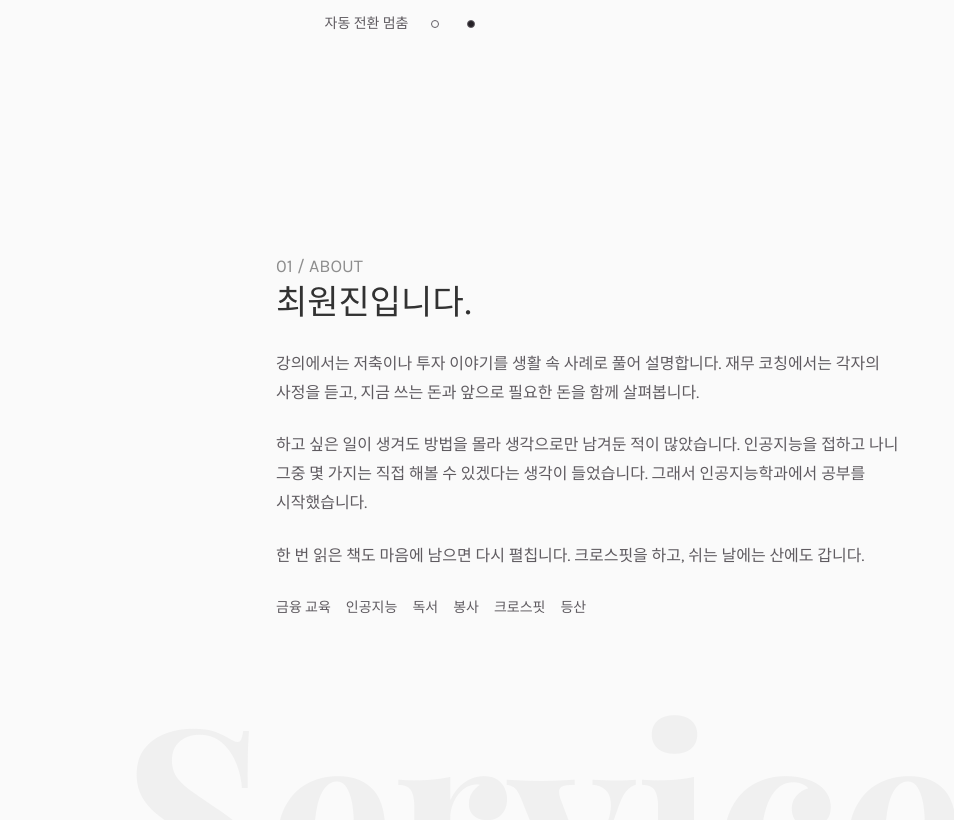
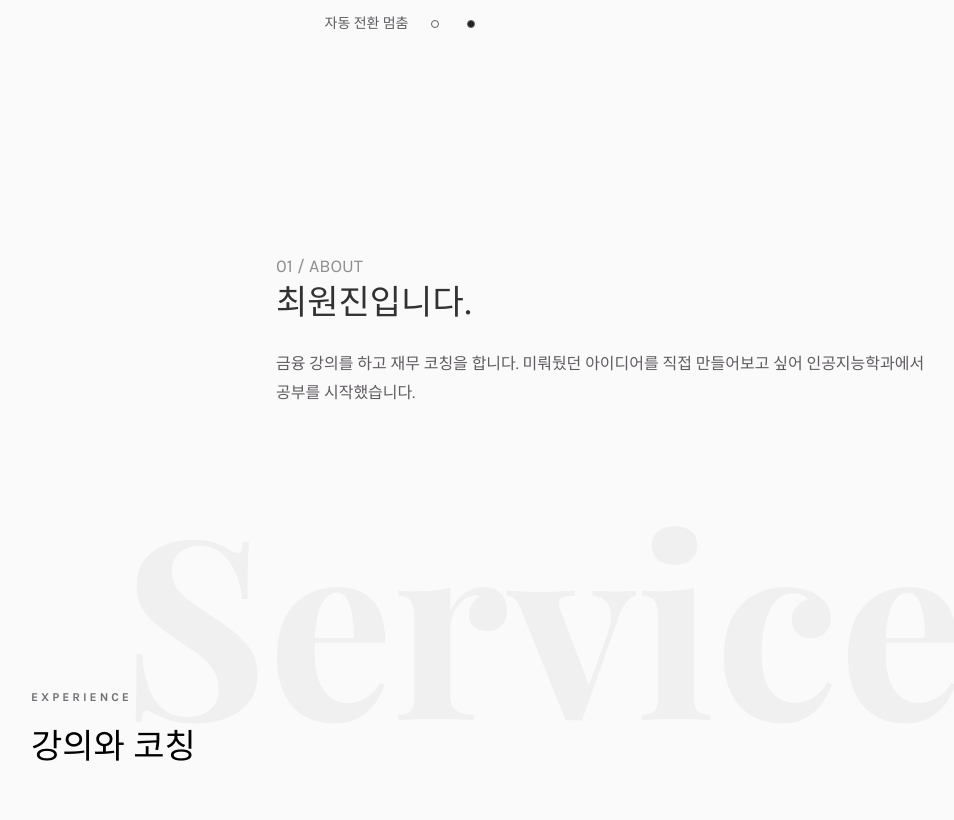
Before and after one commit to with-baragi/portfolio, a plain HTML site: page index.html in a window 1280 px wide. Shown: the part 720-1540 px from the top of the page, without its empty margins (39-993 px from the left). Drawn offline with nearby package versions, Linux system fonts and the light colour scheme.

Commit message:
자기소개를 두 문장으로 정리
하는 일과 인공지능학과에서 공부를 시작한 이유를 중심으로 소개를 줄였습니다. Codex의 도움으로 수정했습니다.

```diff
--- a/assets/css/noah-portfolio.css
+++ b/assets/css/noah-portfolio.css
@@ -80,8 +80,6 @@ header .colorlib-navbar-brand .colorlib-logo:focus-visible { outline: 2px solid
 
 .portfolio-story { padding-block: 3em; max-width: 680px; }
 .portfolio-story h2 { font-size: 34px; }
-.portfolio-story .interests { display: flex; flex-wrap: wrap; gap: 8px 15px; }
-.portfolio-story .interests span { margin: 0; color: #5f5b60; font-size: 14px; }
 .noah-section { position: relative; padding: 10em 0; }
 .noah-section .intro-heading span { color: #737076; }
 .portfolio-services .services-flex .one-third { width: 100%; padding-left: 0; }
--- a/index.html
+++ b/index.html
@@ -13,7 +13,7 @@
     <link rel="stylesheet" href="assets/vendor/noah/owl.carousel.min.css">
     <link rel="stylesheet" href="assets/vendor/noah/owl.theme.default.min.css">
     <link rel="stylesheet" href="assets/vendor/noah/style.css">
-    <link rel="stylesheet" href="assets/css/noah-portfolio.css?v=20261109-work-photos">
+    <link rel="stylesheet" href="assets/css/noah-portfolio.css?v=20261109-short-intro">
     <script src="assets/vendor/noah/modernizr-2.6.2.min.js"></script>
   </head>
   <body>
@@ -102,7 +102,7 @@
                     <div class="rotate" aria-hidden="true">
                       <h2 class="heading">About</h2>
                     </div>
-                    <p class="hero-intro">금융 강의와 재무 코칭을 합니다.<br>요즘은 인공지능을 공부하고 있습니다.</p>
+                    <p class="hero-intro">금융 강사 · 재무설계사</p>
                     <p>
                       <a href="#story" class="btn btn-primary btn-outline">자기소개 보기</a>
                     </p>
@@ -118,17 +118,7 @@
             <h2 id="story-title">최원진입니다.</h2>
           </div>
           <div class="story-copy">
-            <p>강의에서는 저축이나 투자 이야기를 생활 속 사례로 풀어 설명합니다. 재무 코칭에서는 각자의 사정을 듣고, 지금 쓰는 돈과 앞으로 필요한 돈을 함께 살펴봅니다.</p>
-            <p>하고 싶은 일이 생겨도 방법을 몰라 생각으로만 남겨둔 적이 많았습니다. 인공지능을 접하고 나니 그중 몇 가지는 직접 해볼 수 있겠다는 생각이 들었습니다. 그래서 인공지능학과에서 공부를 시작했습니다.</p>
-            <p>한 번 읽은 책도 마음에 남으면 다시 펼칩니다. 크로스핏을 하고, 쉬는 날에는 산에도 갑니다.</p>
-            <div class="interests" aria-label="관심사">
-              <span>금융 교육</span>
-              <span>인공지능</span>
-              <span>독서</span>
-              <span>봉사</span>
-              <span>크로스핏</span>
-              <span>등산</span>
-            </div>
+            <p>금융 강의를 하고 재무 코칭을 합니다. 미뤄뒀던 아이디어를 직접 만들어보고 싶어 인공지능학과에서 공부를 시작했습니다.</p>
           </div>
         </section>
         <div id="work" aria-labelledby="work-title" tabindex="-1" class="noah-section portfolio-services">
```
Also changed, not shown: 1 other file.
